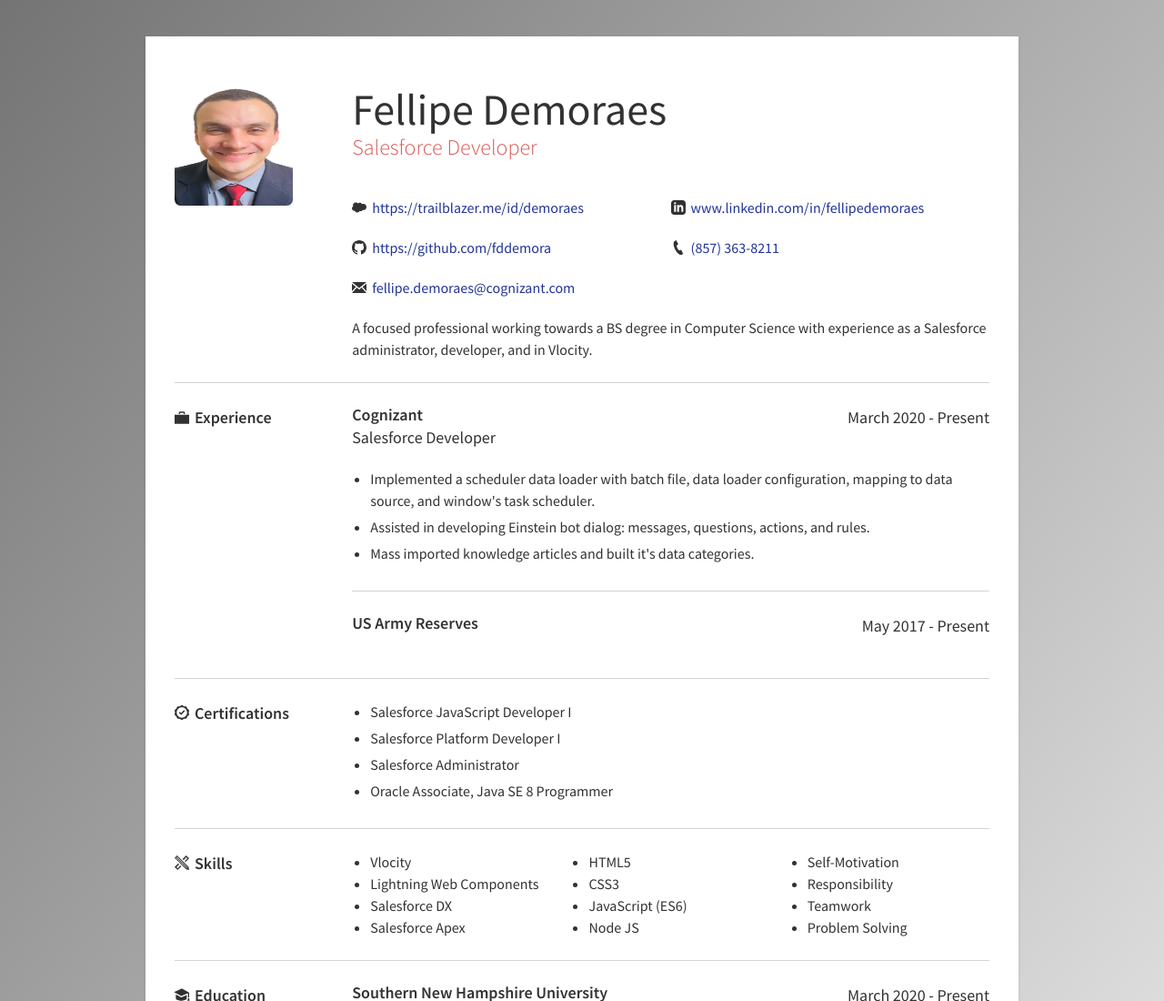
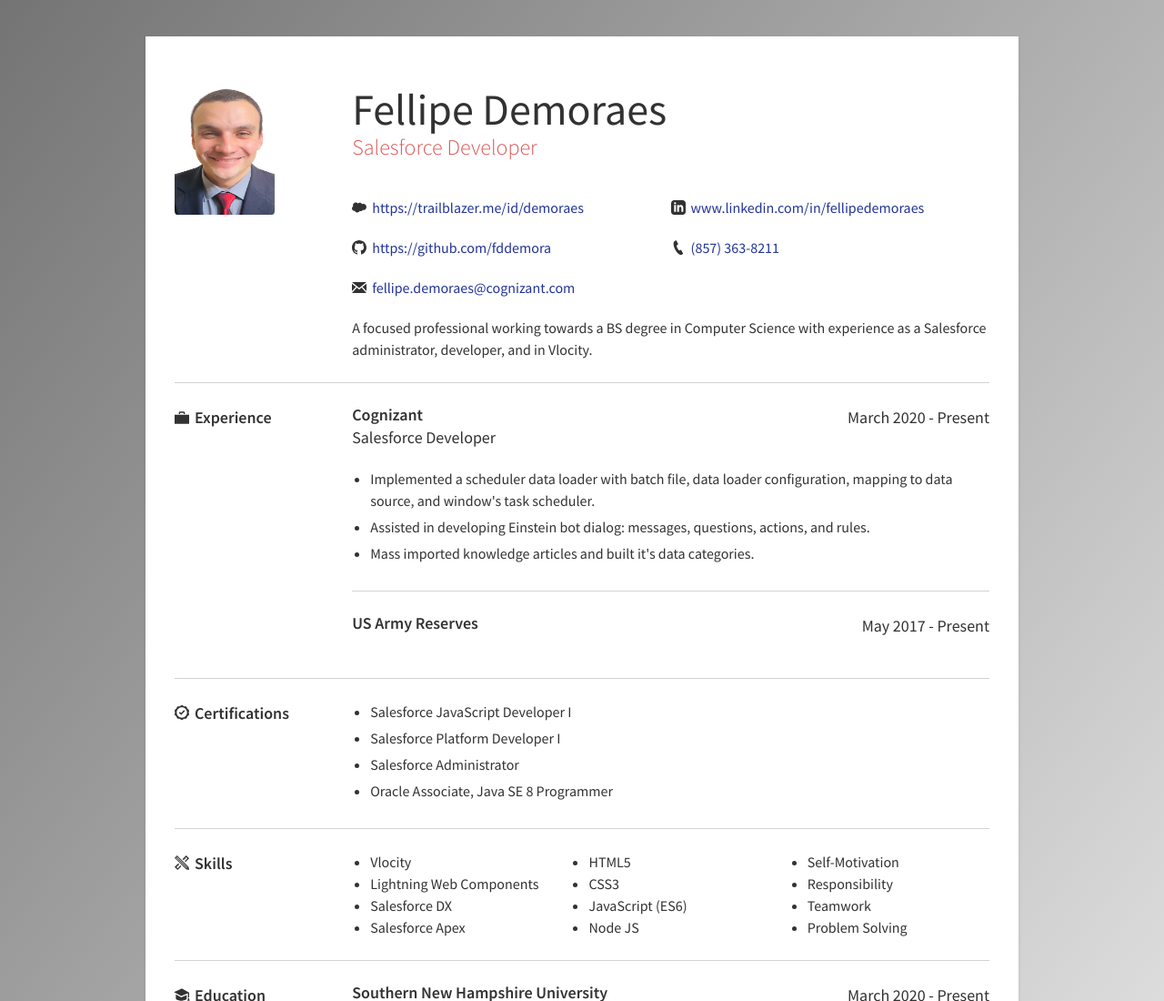
Before and after one commit to TamyresPortilho/resume, a website built with Parcel: page index.html in a window 1280 px wide. Shown: the top 1100 px of the page at 91% size. Built offline with nearby package versions, Linux system fonts and the light colour scheme; files whose address does not match are found by name.

Commit message:
pic res correction

```diff
--- a/style.css
+++ b/style.css
@@ -65,9 +65,9 @@
 ************************************/
 
 img.avatar{
-    height: 130px;
-    width: 130px;
-    border-radius: 5%;
+    height: 140px;
+    width: 110px;
+    border-radius: 3%
 }
 
 .my-name{
```
